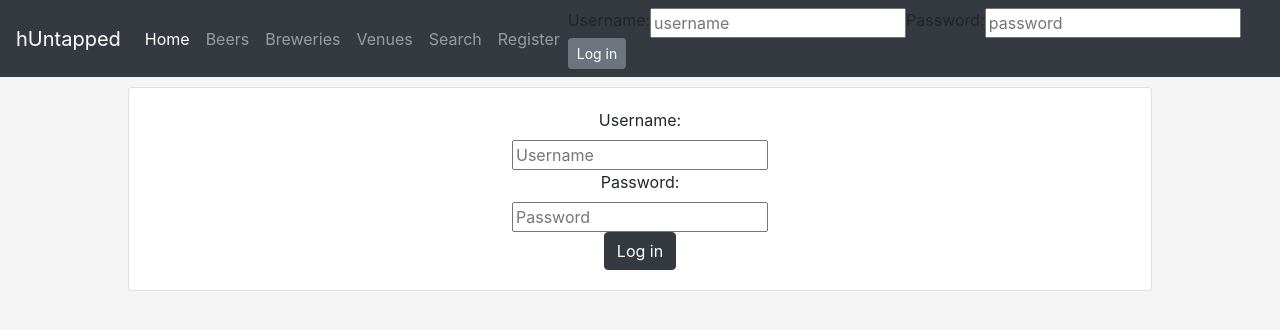
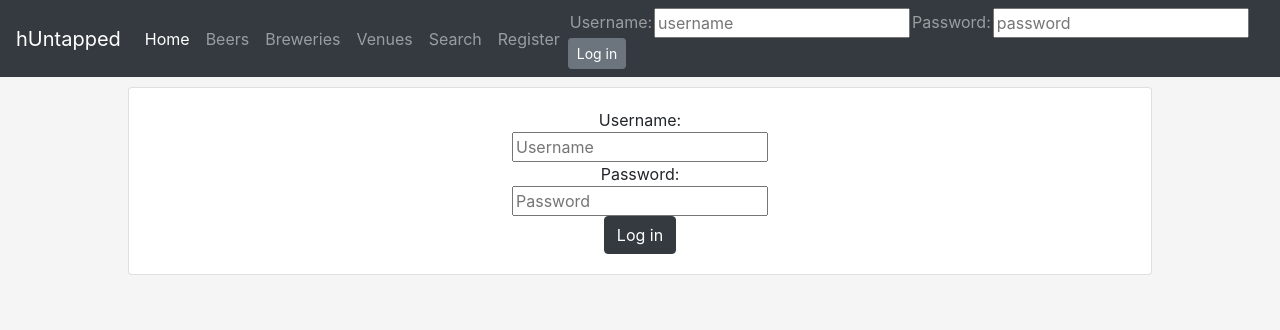
Before and after one commit to tothbalazsroland/hUntapped-front-end, a React (Create React App) app: page /login in a window 1280 px wide. Shown: the top 330 px of the page. Built offline with nearby package versions, Linux system fonts and the light colour scheme.

Commit message:
added necessary css for the navbar

```diff
--- a/src/style/index.css
+++ b/src/style/index.css
@@ -101,3 +101,16 @@ img {
     text-align: center;
     color: red;
 }
+
+.brightColor{
+    color: rgba(255,255,255,.5);
+}
+
+label{
+    display: contents;
+    margin-bottom: 0;
+}
+
+.padding2px{
+    padding: 2px;
+}
```
